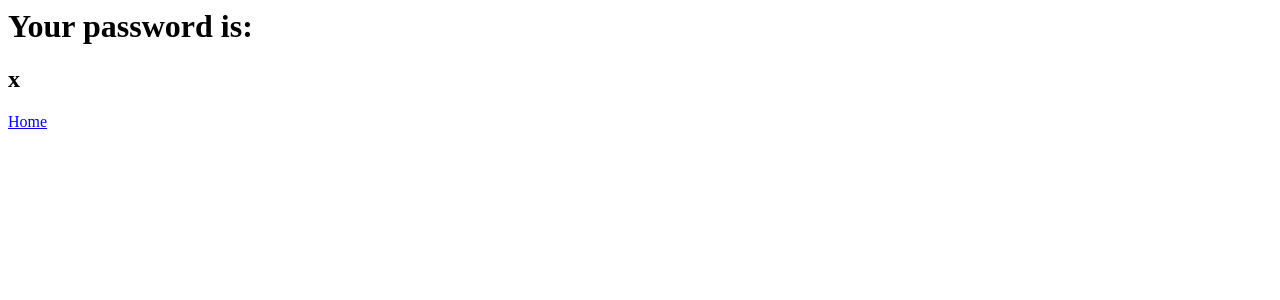
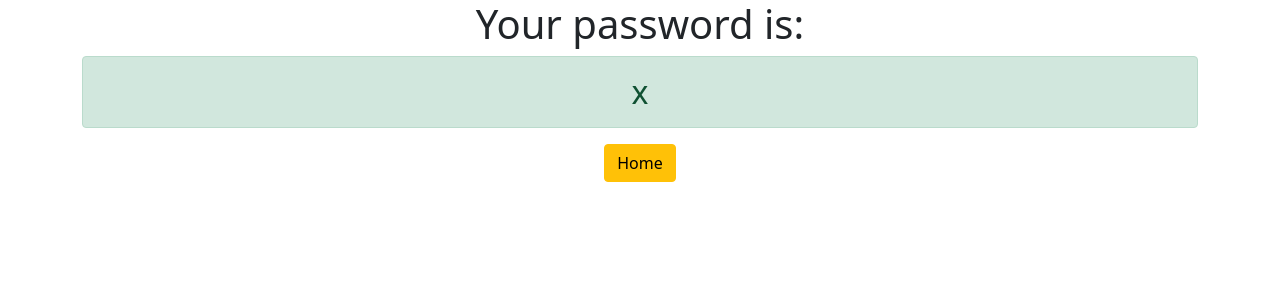
Before and after one commit to teodorwisniewski/django, a Django app: template password_generator/generator/templates/generator/password.html in a window 1280 px wide. Shown: the top 300 px of the page. Run offline with Django 3.2, Linux system fonts and the light colour scheme; the template is opened without the code that fills it: most values are stand-ins (such as "Sample title", 1, 10 or a date in 2020).

Commit message:
adding bootstrap to the password page

```diff
--- a/password_generator/generator/templates/generator/home.html
+++ b/password_generator/generator/templates/generator/home.html
@@ -17,7 +17,7 @@
             <option value="10">10 char long</option>
             <option value="11">11 char long</option>
             <option value="12" selected="selected">12 char long</option>
-        </select>
+        </select> Length
         <br>
         <input type="checkbox" name="uppercase">Uppercase
         <br>
@@ -25,7 +25,7 @@
         <br>
         <input type="checkbox" name="special">Special Characters
         <br>
-        <input type="submit" value="Generate Password">
+        <input type="submit" value="Generate Password" class="btn btn-primary">
         <br><br><br>
         <a href="{% url 'about' %}">About</a>
     </form>
--- a/password_generator/generator/templates/generator/password.html
+++ b/password_generator/generator/templates/generator/password.html
@@ -1,4 +1,9 @@
-<h1>Your password is:</h1>
-<h2>{{ password}}</h2>
+<link href="https://cdn.jsdelivr.net/npm/bootstrap@5.1.3/dist/css/bootstrap.min.css" rel="stylesheet" integrity="sha384-1BmE4kWBq78iYhFldvKuhfTAU6auU8tT94WrHftjDbrCEXSU1oBoqyl2QvZ6jIW3" crossorigin="anonymous">
 
-<a href="{% url 'home' %}">Home</a>
+
+<div class="container text-center">
+    <h1>Your password is:</h1>
+    <h2 class="alert alert-success">{{ password}}</h2>
+
+    <a href="{% url 'home' %}" class="btn btn-warning">Home</a>
+</div>
```
